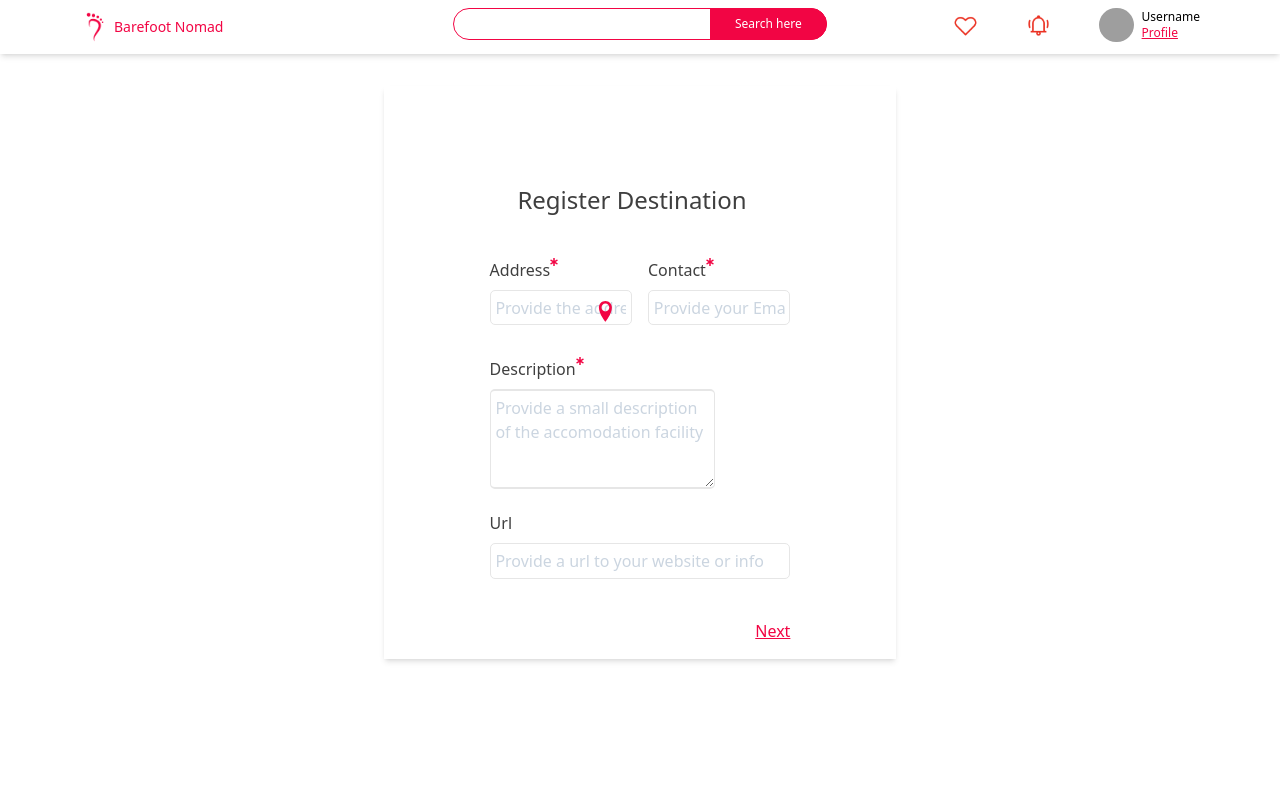
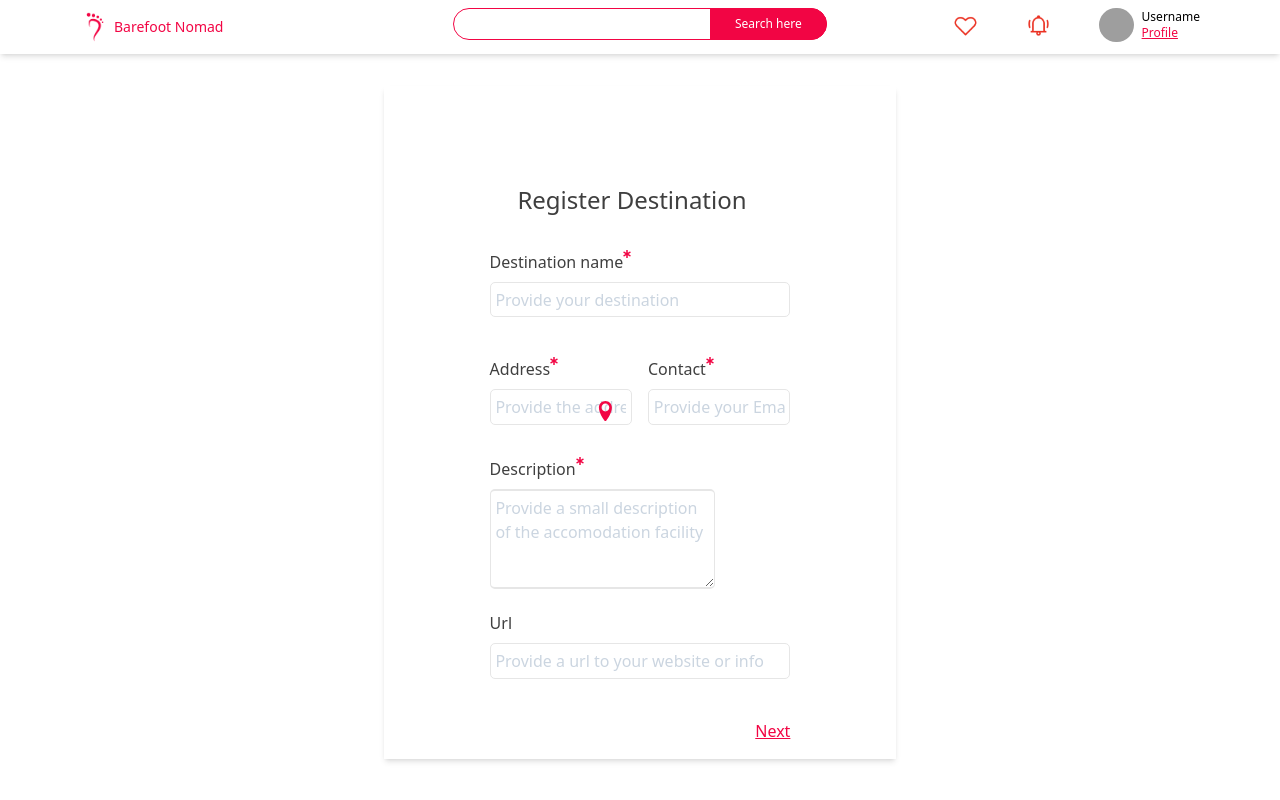
Before and after one commit to atlp-rwanda/rca-barefoot-team4-fe, a Next.js app: page /accomodation in a window 1280 px wide. Shown: the top 800 px of the page. Built offline with nearby package versions, Linux system fonts and the light colour scheme; grey boxes are pictures that could not be loaded.

Commit message:
fix: nullish operator

```diff
--- a/src/pages/accomodation/assign-rooms.tsx
+++ b/src/pages/accomodation/assign-rooms.tsx
@@ -86,7 +86,7 @@ const AssignRooms = ({
               type="text"
               name="roomName"
               id="room-name"
-              className="w-full rounded-sm border-[1px] border-[#e6e6e6] p-[0.3rem] focus:outline-none "
+              className="w-full rounded-sm border-[1px] border-[#e6e6e6] p-[0.3rem] focus:outline-none"
               onChange={(e) => handleChange(e)}
               value={newRoom.roomName}
             />
--- a/src/pages/accomodation/index.tsx
+++ b/src/pages/accomodation/index.tsx
@@ -36,7 +36,6 @@ const Index = () => {
       setPage={setPage}
       key={page}
       accomodationState={accomodationState}
-      // setAccomodationState={setAccomodationState}
     />,
   ];
   return (
--- a/src/pages/accomodation/register-destination.tsx
+++ b/src/pages/accomodation/register-destination.tsx
@@ -31,25 +31,25 @@ const RegisterDestination = ({
 
   return (
     <div className="relative mx-auto my-[2rem] w-[40%] px-0 py-[4rem] text-[#3F3F3F] shadow-md">
-      <div className="relative m-auto w-[90%] rounded-sm px-[1rem] py-0 sm:px-[5rem]">
+      <form className="relative m-auto w-[90%] rounded-sm px-[1rem] py-0 sm:px-[5rem]">
         <h1 className="pb-[1rem] pl-0 pr-[1rem] pt-[2rem] text-center text-[1.5rem] font-[500]">
           Register Destination
         </h1>
-        {/* <div className="mx-0 my-[1rem]">
+        <div className="mx-0 my-[1rem]">
           <label className="mx-0 my-[0.5rem] flex" htmlFor="dest-name">
             Destination name
             <RequiredMark />
           </label>
           <input
             type="text"
-            value={accomodationState.destinationName}
+            value={accomodationState?.destinationName}
             onChange={(e) => handleChange(e)}
             name="destinationName"
             placeholder="Provide your destination"
             id="dest-name"
             className="w-full rounded-[5px] border-[1px] border-[#e6e6e6] p-[0.3rem] focus:outline-none"
           />
-        </div> */}
+        </div>
 
         <div className="flex flex-col items-center sm:flex-row">
           <div className="relative mr-[1rem]">
@@ -59,7 +59,7 @@ const RegisterDestination = ({
             </label>
             <input
               type="text"
-              value={accomodationState.address}
+              value={accomodationState?.address}
               onChange={(e) => handleChange(e)}
               name="address"
               placeholder="Provide the address"
@@ -76,7 +76,7 @@ const RegisterDestination = ({
             </label>
             <input
               type="text"
-              value={accomodationState.contact}
+              value={accomodationState?.contact}
               onChange={(e) => handleChange(e)}
               name="contact"
               placeholder="Provide your Email or Phone number"
@@ -91,7 +91,7 @@ const RegisterDestination = ({
             <RequiredMark />
           </label>
           <textarea
-            value={accomodationState.description}
+            value={accomodationState?.description}
             onChange={(e) => handleChange(e)}
             name="description"
             style={{ height: '100px' }}
@@ -107,7 +107,7 @@ const RegisterDestination = ({
           </label>
           <input
             type="text"
-            value={accomodationState.websiteUrl}
+            value={accomodationState?.websiteUrl}
             onChange={(e) => handleChange(e)}
             name="websiteUrl"
             placeholder="Provide a url to your website or info"
@@ -123,7 +123,7 @@ const RegisterDestination = ({
         >
           Next
         </button>
-      </div>
+      </form>
     </div>
   );
 };
```
Also changed, not shown: public/robots.txt (added), 2 other files (tests, documents, lock files or other folders).
